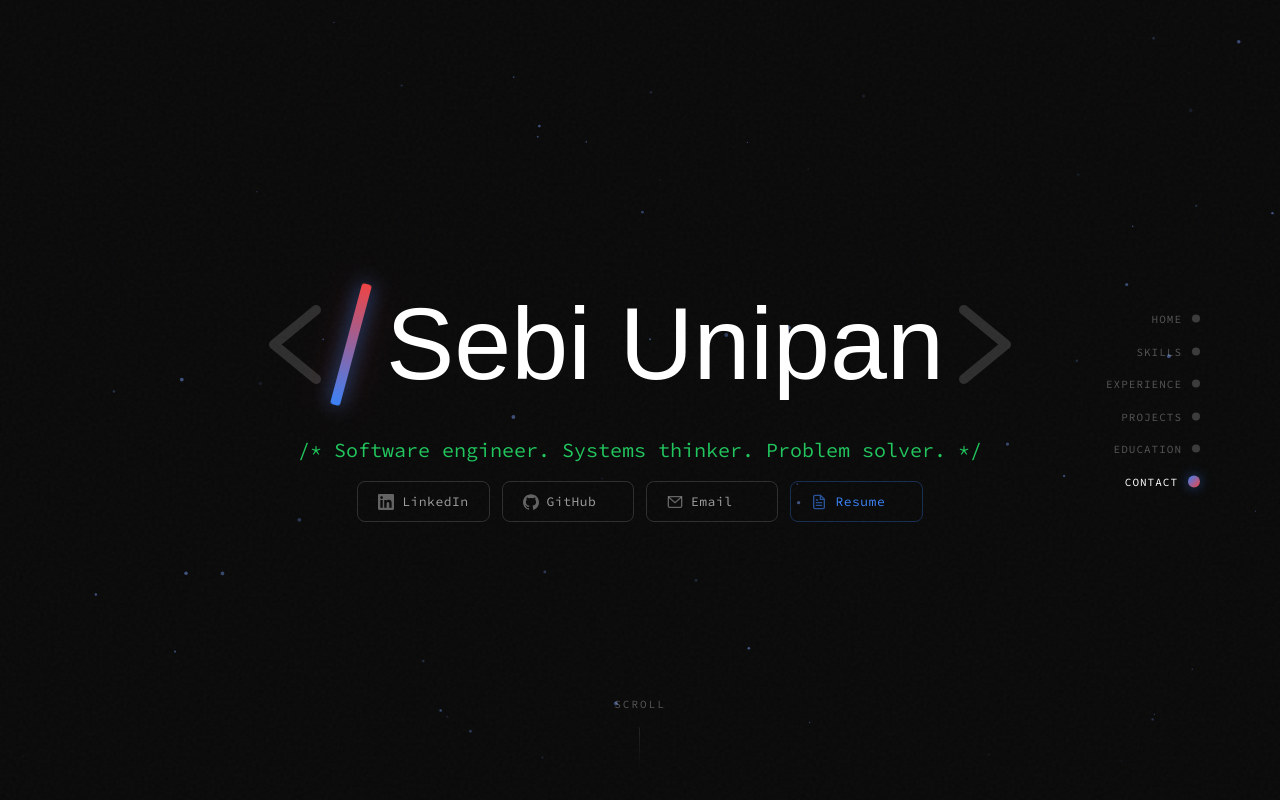
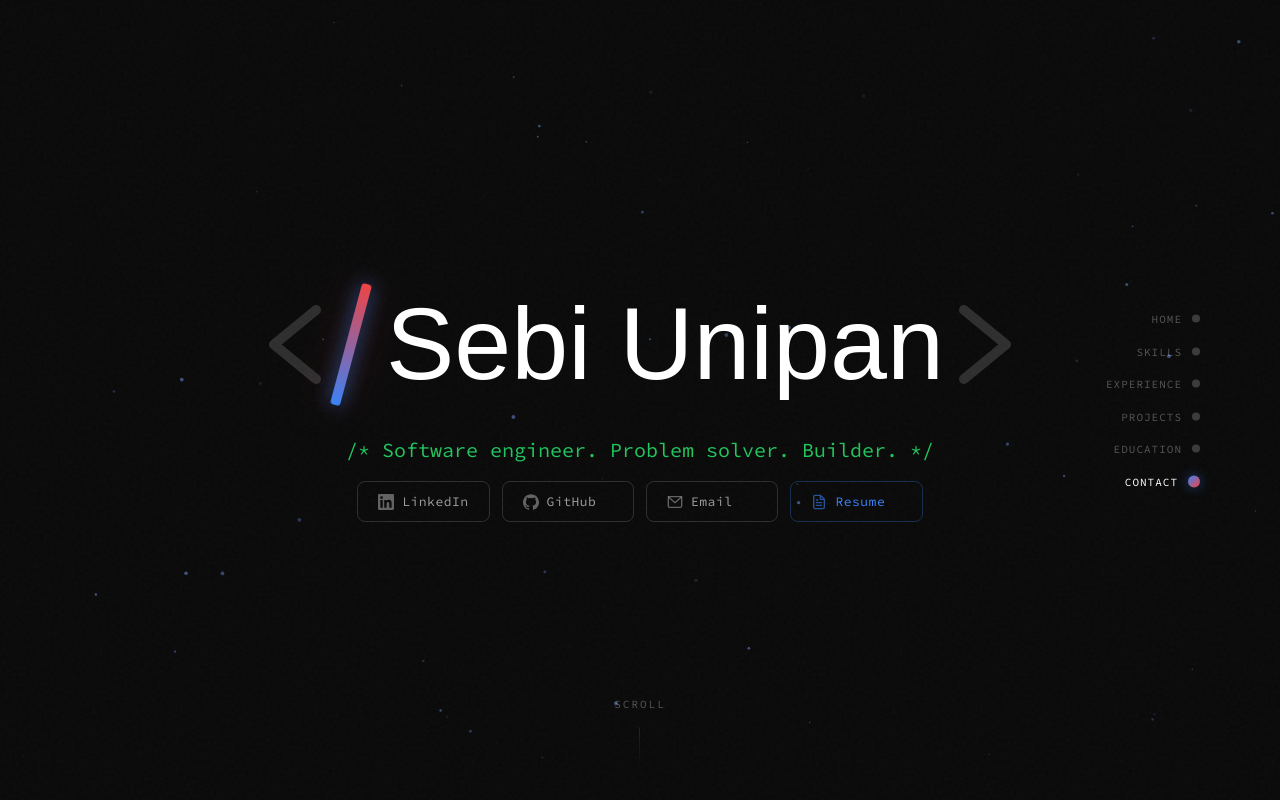
Before and after one commit to sunipan/personal-website, a Next.js app: page / in a window 1280 px wide. Shown: the top 800 px of the page. Built offline with nearby package versions, Linux system fonts and the light colour scheme; a web font is replaced by a local one.

Commit message:
fix: update tagline and fix OG image slash angle
- Change tagline to 'Software engineer. Problem solver. Builder.'
- Fix OG image gradient bar to be angled like a slash (15deg rotation)
- Update twitter-image to match

```diff
--- a/src/app/opengraph-image.tsx
+++ b/src/app/opengraph-image.tsx
@@ -25,14 +25,15 @@ export default async function Image() {
             'radial-gradient(circle at 25% 25%, #1a1a2e 0%, transparent 50%), radial-gradient(circle at 75% 75%, #16213e 0%, transparent 50%)',
         }}
       >
-        {/* Code brackets */}
+        {/* Code brackets with name */}
         <div
           style={{
             display: 'flex',
             alignItems: 'center',
-            gap: '20px',
+            gap: '16px',
           }}
         >
+          {/* Left chevron < */}
           <span
             style={{
               fontSize: 80,
@@ -42,14 +43,19 @@ export default async function Image() {
           >
             {'<'}
           </span>
+
+          {/* Gradient slash / - rotated bar */}
           <div
             style={{
-              width: 8,
-              height: 100,
+              width: 10,
+              height: 110,
               background: 'linear-gradient(180deg, #3b82f6 0%, #ef4444 100%)',
-              borderRadius: 4,
+              borderRadius: 5,
+              transform: 'rotate(15deg)',
             }}
           />
+
+          {/* Name */}
           <span
             style={{
               fontSize: 72,
@@ -60,6 +66,8 @@ export default async function Image() {
           >
             Sebi Unipan
           </span>
+
+          {/* Right chevron > */}
           <span
             style={{
               fontSize: 80,
@@ -80,7 +88,7 @@ export default async function Image() {
             fontFamily: 'monospace',
           }}
         >
-          /* Software engineer. Systems thinker. Problem solver. */
+          /* Software engineer. Problem solver. Builder. */
         </div>
 
         {/* Skills */}
--- a/src/data/portfolio.ts
+++ b/src/data/portfolio.ts
@@ -22,7 +22,7 @@ export type Project = {
 export const personal = {
   name: 'Sebi Unipan',
   role: 'Software Engineer',
-  tagline: 'Software engineer. Systems thinker. Problem solver.',
+  tagline: 'Software engineer. Problem solver. Builder.',
   location: 'Vancouver, British Columbia',
   email: 'sunipan@gmail.com',
   linkedin: 'https://www.linkedin.com/in/sebi-unipan/',
```
